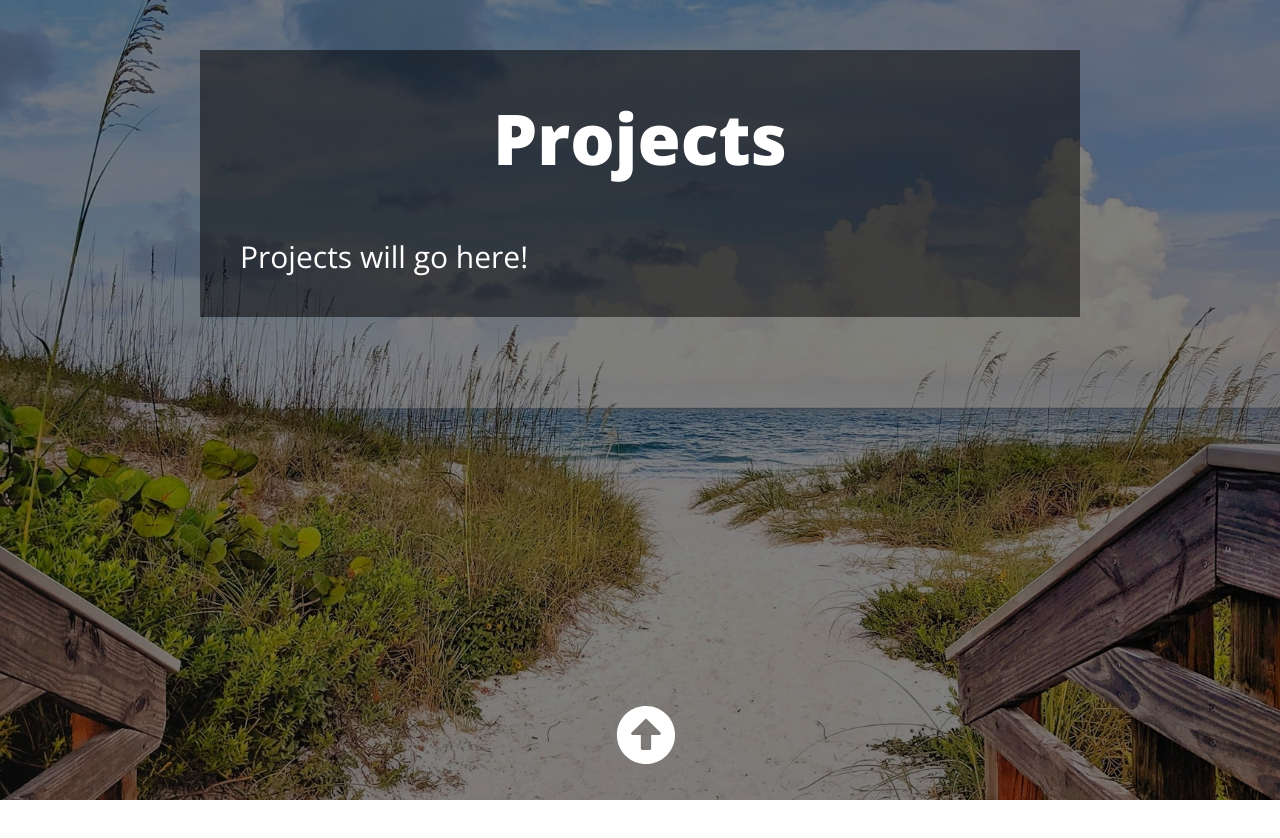
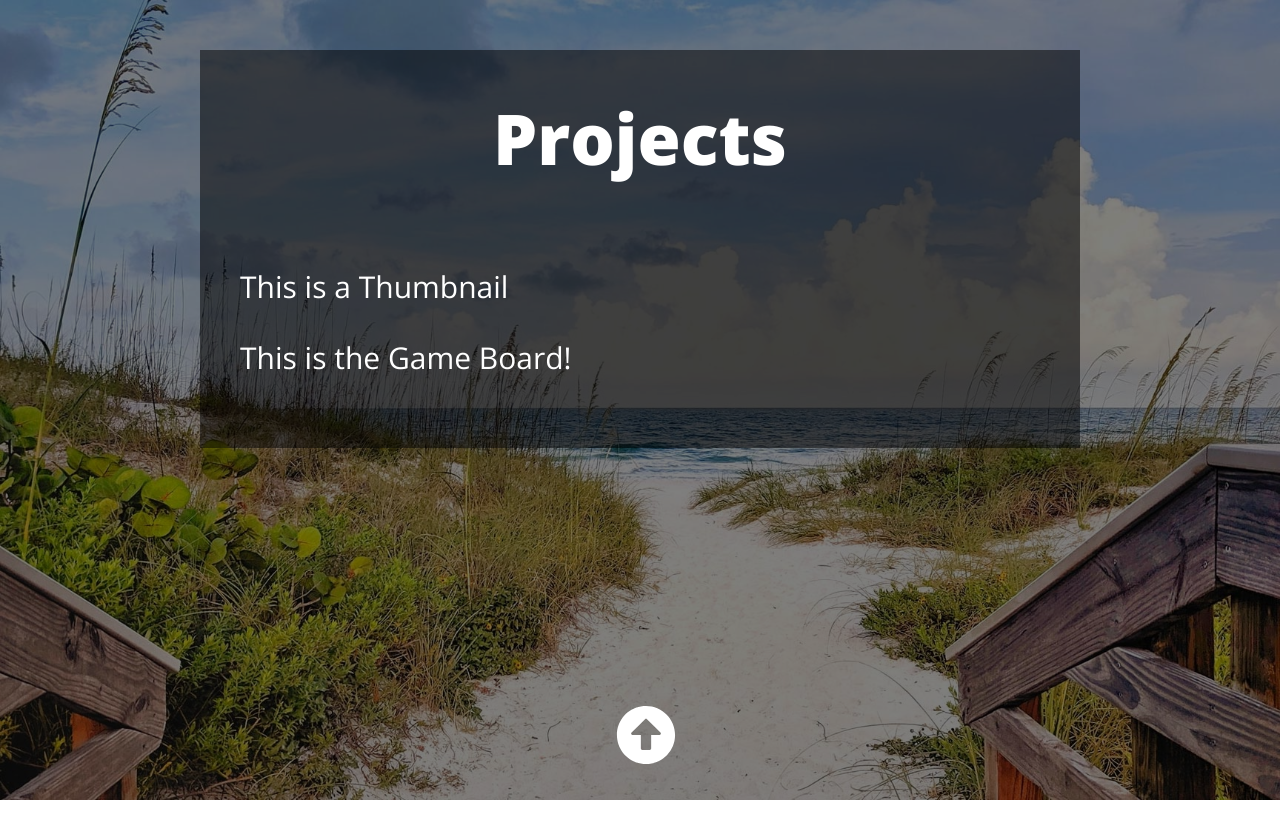
Before and after one commit to aaronklein42/aaronscottklein, a Next.js app: page /projects in a window 1280 px wide. Shown: the top 838 px of the page. Built offline with nearby package versions, Linux system fonts and the light colour scheme.

Commit message:
tic tac toe started

```diff
--- a/pages/projects.js
+++ b/pages/projects.js
@@ -1,5 +1,6 @@
 import Content from 'components/content/content'
 import PageContent from 'components/pageContent/pageContent'
+import TicTacToe from 'projects/TicTacToe/index'
 
 const projects = [
 	{
@@ -27,7 +28,7 @@ export default function Projects() {
   return (
     <Content>
       <PageContent title='Projects'>
-        Projects will go here!
+        <TicTacToe/>
       </PageContent>
     </Content>
   )
--- /dev/null
+++ b/projects/TicTacToe/components/gameBoard/gameBoard.js
@@ -0,0 +1,3 @@
+export default function gameBoard() {
+    return <p>This is the Game Board!</p>;
+}
--- /dev/null
+++ b/projects/TicTacToe/components/thumbnail/thumbnail.js
@@ -0,0 +1,3 @@
+export default function Thumbnail() {
+    return <p>This is a Thumbnail</p>;
+}
--- /dev/null
+++ b/projects/TicTacToe/index.js
@@ -0,0 +1,11 @@
+import GameBoard from './components/gameBoard/gameBoard'
+import Thumbnail from './components/thumbnail/thumbnail'
+
+export default function TicTacToe() {
+    return (
+        <>
+            <Thumbnail/>
+            <GameBoard/>
+        </>
+    )
+}
```
Also changed, not shown: projects/TicTacToe/components/gameBoard/gameBoard.module.css (added).
